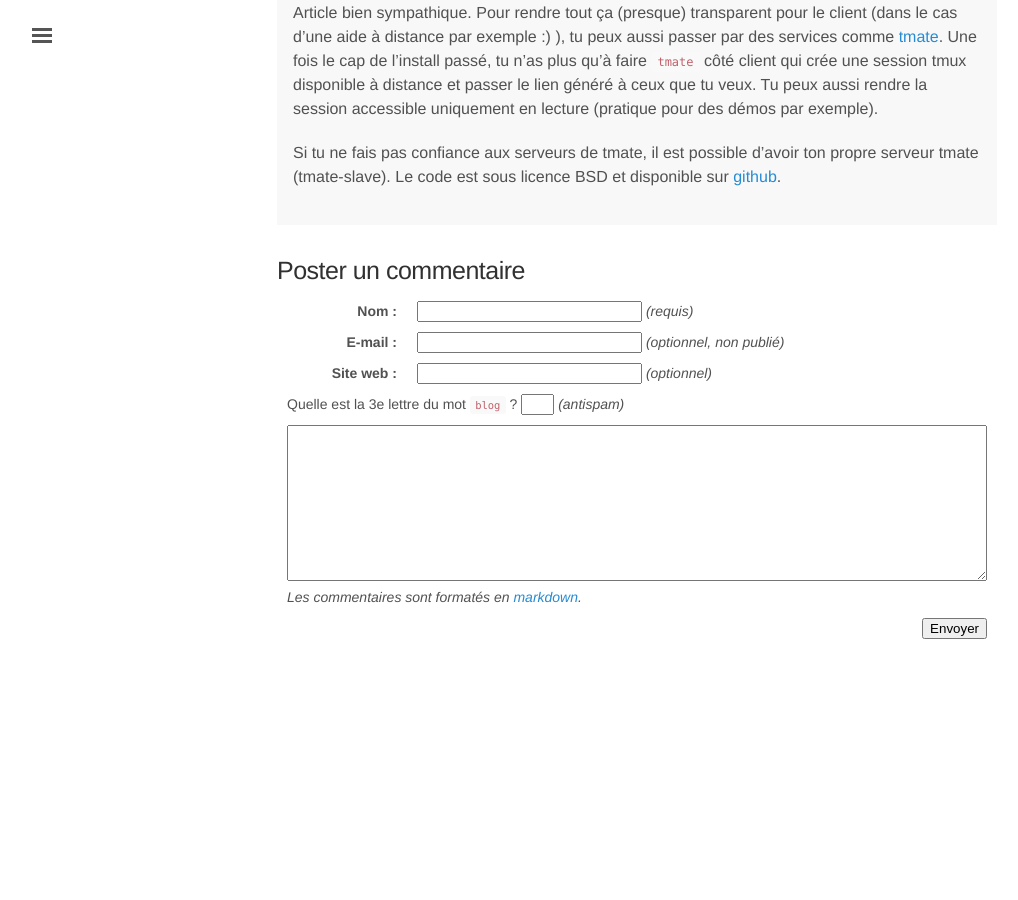
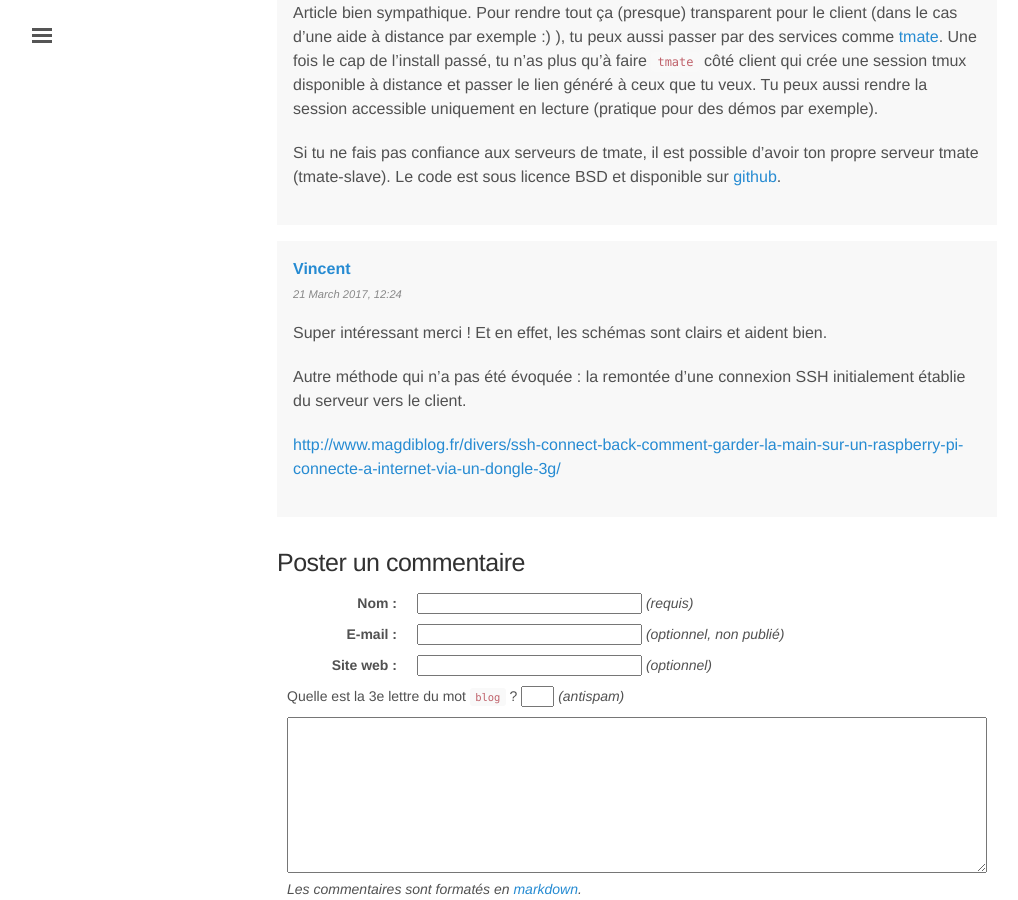
Before and after one commit to rom1v/blog.rom1v.com, a Jekyll site: the page built from _posts/2017-03-12-serveur-client.md, in a window 1280 px wide and 900 px high, scrolled down 6891 px. Shown: the whole window, without its empty margins (3-1021 px from the left). Built offline with Jekyll 4.4.1, drawn with Linux system fonts in a browser that asks for light colours; before the commit the page ends 7555 px from its top, so only the background shows below that.

Commit message:
Publish comment for Server-client

```diff
--- a/_data/comments-2017-03-serveur-client.yaml
+++ b/_data/comments-2017-03-serveur-client.yaml
@@ -66,3 +66,15 @@
     Si tu ne fais pas confiance aux serveurs de tmate, il est possible d'avoir
     ton propre serveur tmate (tmate-slave). Le code est sous licence BSD et
     disponible sur [github](https://github.com/tmate-io/).
+- id: 7
+  author: Vincent
+  author-url: http://influence-pc.fr
+  date: 2017-03-21 12:24:50+01:00
+  contents: |
+    Super intéressant merci ! Et en effet, les schémas sont clairs et aident
+    bien.
+
+    Autre méthode qui n'a pas été évoquée : la remontée d'une connexion SSH
+    initialement établie du serveur vers le client.
+
+    <http://www.magdiblog.fr/divers/ssh-connect-back-comment-garder-la-main-sur-un-raspberry-pi-connecte-a-internet-via-un-dongle-3g/>
```
